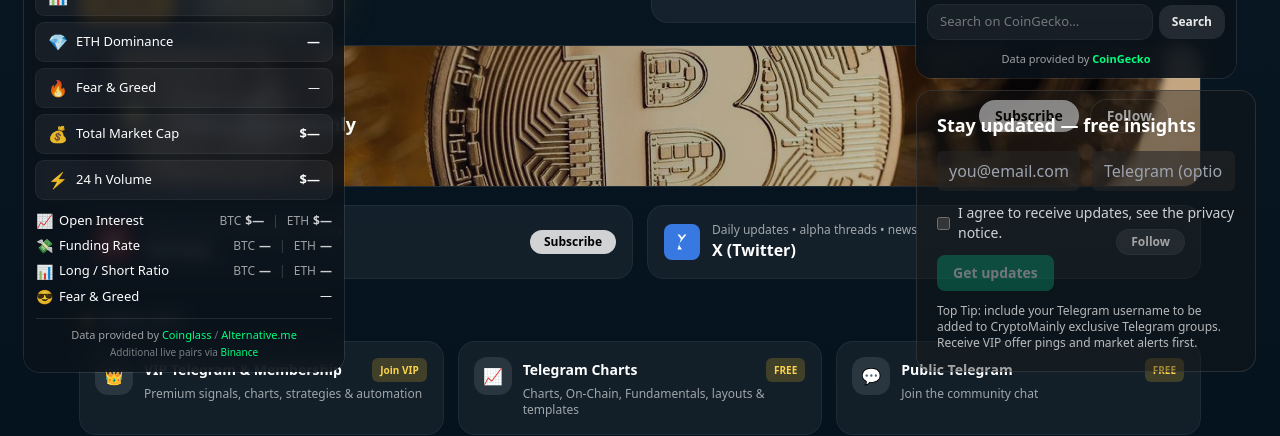
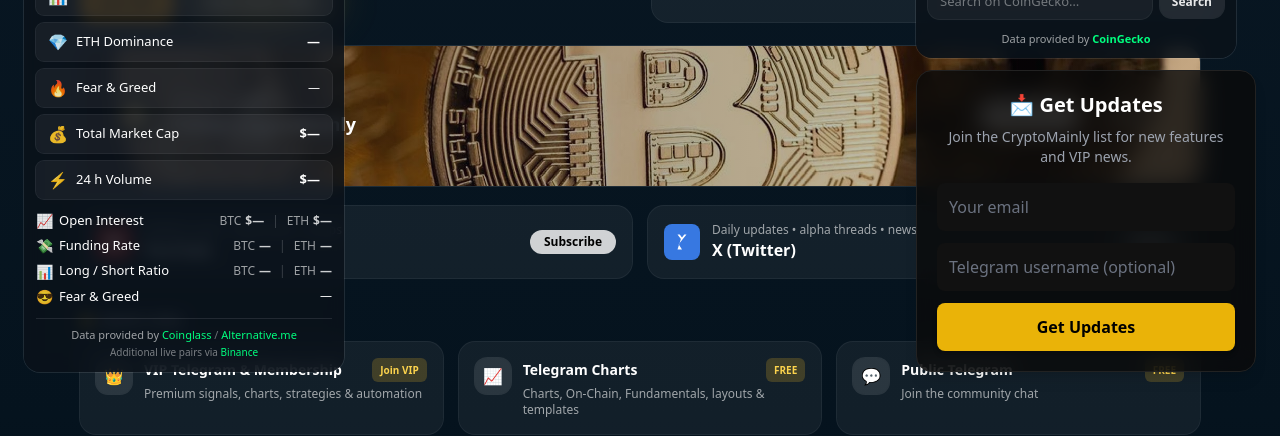
Before and after one commit to CryptoMainlyLee/cryptomainly-portal, a Next.js app: page / in a window 1280 px wide. Shown: the part 404-840 px from the top of the page. Built offline with nearby package versions, Linux system fonts and the light colour scheme; no server answers.

Commit message:
fix: stabilize EmailCapture (always-success UI)

```diff
--- a/components/EmailCapture.tsx
+++ b/components/EmailCapture.tsx
@@ -1,101 +1,70 @@
 "use client";
-
-import { useState } from "react";
-
-type Status = "idle" | "success";
+import React, { useState } from "react";
 
 export default function EmailCapture() {
   const [email, setEmail] = useState("");
   const [telegram, setTelegram] = useState("");
-  const [consent, setConsent] = useState(false);
-  const [status, setStatus] = useState<Status>("idle");
+  const [message, setMessage] = useState<string | null>(null);
+  const [loading, setLoading] = useState(false);
 
-  async function handleSubmit(e: React.FormEvent) {
+  const onSubmit = async (e: React.FormEvent) => {
     e.preventDefault();
+    setLoading(true);
 
-    // Instantly show success to the user (no matter what).
-    setStatus("success");
-
-    // Fire-and-forget the actual network call.
+    // Always show success to the user (don’t block UX on network)
     try {
-      const payload = {
-        email,
-        telegram,
-        source: "CryptoMainly Portal",
-      };
-
-      // keepalive means the request will still try to complete if the user navigates
       fetch("/api/subscribe", {
         method: "POST",
         headers: { "Content-Type": "application/json" },
-        body: JSON.stringify(payload),
+        body: JSON.stringify({
+          email,
+          telegram,
+          source: "CryptoMainly Portal",
+        }),
         keepalive: true,
-      }).catch(() => {
-        /* swallow */
-      });
-    } catch {
-      /* swallow */
+      }).catch(() => {});
+    } finally {
+      setLoading(false);
+      setMessage("Success / Subscribed");
+      setEmail("");
+      setTelegram("");
     }
-
-    // optional: clear the fields
-    setEmail("");
-    setTelegram("");
-    setConsent(false);
-  }
+  };
 
   return (
-    <form
-      onSubmit={handleSubmit}
-      className="rounded-2xl border border-neutral-700/60 bg-neutral-900/40 p-4 md:p-5"
-    >
-      <h3 className="text-lg font-semibold mb-3">Stay updated — free insights</h3>
+    <div className="bg-[#0a0a0a]/80 backdrop-blur-md border border-[#222] rounded-2xl p-5 mt-6 mx-auto max-w-md text-center shadow-lg">
+      <h2 className="text-xl font-bold text-white mb-2">📩 Get Updates</h2>
+      <p className="text-gray-400 mb-4 text-sm">
+        Join the CryptoMainly list for new features and VIP news.
+      </p>
 
-      <div className="grid gap-3 md:grid-cols-2">
+      <form onSubmit={onSubmit} className="space-y-3">
         <input
-          type="email"
-          required
-          placeholder="you@email.com"
+          type="text"
+          placeholder="Your email"
           value={email}
           onChange={(e) => setEmail(e.target.value)}
-          className="w-full rounded-md bg-neutral-800/60 px-3 py-2 outline-none"
+          className="w-full p-3 rounded-lg bg-[#111] text-white placeholder-gray-500 focus:outline-none focus:ring-2 focus:ring-yellow-400 transition"
+        />
+        <input
+          type="text"
+          placeholder="Telegram username (optional)"
+          value={telegram}
+          onChange={(e) => setTelegram(e.target.value)}
+          className="w-full p-3 rounded-lg bg-[#111] text-white placeholder-gray-500 focus:outline-none focus:ring-2 focus:ring-yellow-400 transition"
         />
 
-        <input
-          type="text"
-          placeholder="Telegram (optional)"
-          value={telegram}
-          onChange={(e) => setTelegram(e.target.value)}
-          className="w-full rounded-md bg-neutral-800/60 px-3 py-2 outline-none"
-        />
-      </div>
-
-      <label className="mt-3 flex items-center gap-2 text-sm opacity-80">
-        <input
-          type="checkbox"
-          checked={consent}
-          onChange={(e) => setConsent(e.target.checked)}
-          required
-        />
-        I agree to receive updates, see the privacy notice.
-      </label>
-
-      <div className="mt-3 flex items-center gap-3">
         <button
           type="submit"
-          disabled={!consent || !email}
-          className="rounded-lg bg-emerald-600 px-4 py-2 text-sm font-semibold hover:bg-emerald-500 disabled:opacity-40"
+          disabled={loading}
+          className={`w-full py-3 rounded-lg font-semibold transition
+            ${loading ? "bg-gray-700 text-gray-400 cursor-not-allowed" : "bg-yellow-500 hover:bg-yellow-400 text-black shadow-md"}`}
         >
-          Get updates
+          {loading ? "Submitting..." : "Get Updates"}
         </button>
+      </form>
 
-        {status === "success" && (
-          <span className="text-emerald-400 text-sm">Success — welcome aboard!</span>
-        )}
-      </div>
-
-      <p className="mt-3 text-xs opacity-70">
-        Top Tip: include your Telegram username to be added to CryptoMainly exclusive Telegram groups.  Receive VIP offer pings and market alerts first.
-      </p>
-    </form>
+      {message && <p className="mt-3 text-sm text-green-400">{message}</p>}
+    </div>
   );
 }
```
